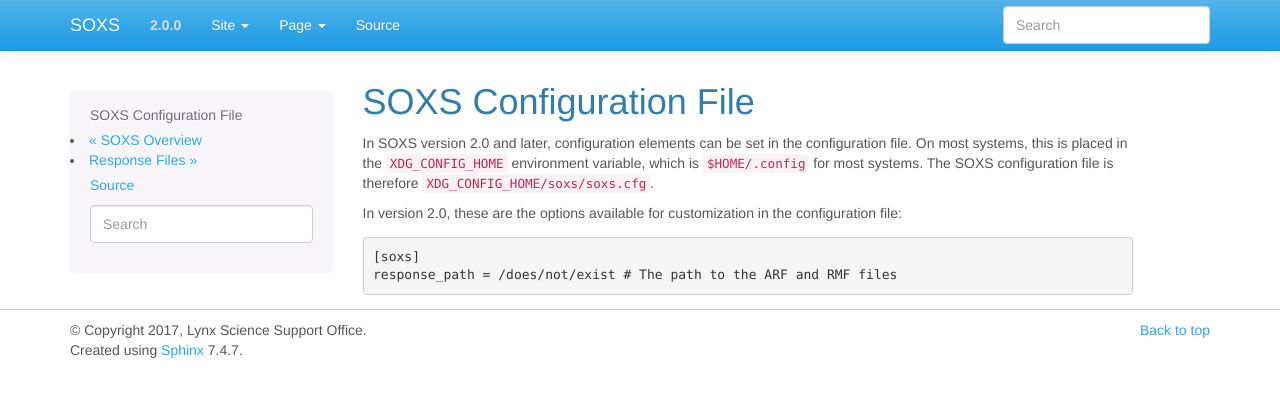
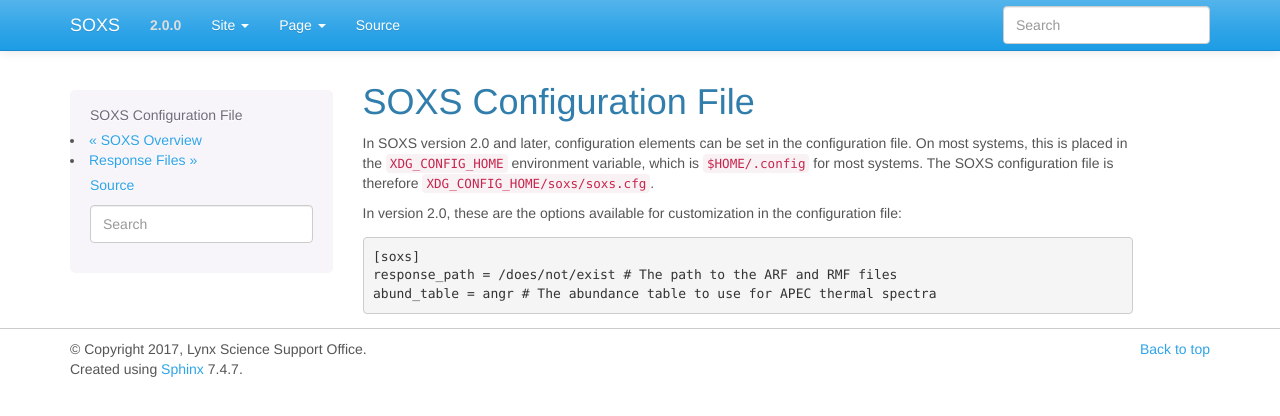
Before and after one commit to lynx-x-ray-observatory/soxs, a Sphinx documentation site: the page built from doc/source/configuration.rst, in a window 1280 px wide. Shown: the top 416 px of the page. Built offline with Sphinx 7.4.7, drawn with Linux system fonts in a browser that asks for light colours.

Commit message:
Add abund_table to config docs

```diff
--- a/doc/source/configuration.rst
+++ b/doc/source/configuration.rst
@@ -11,8 +11,8 @@
 In version 2.0, these are the options available for customization in the
 configuration file:
 
-
 .. code-block:: text
 
     [soxs]
     response_path = /does/not/exist # The path to the ARF and RMF files
+    abund_table = angr # The abundance table to use for APEC thermal spectra
```
